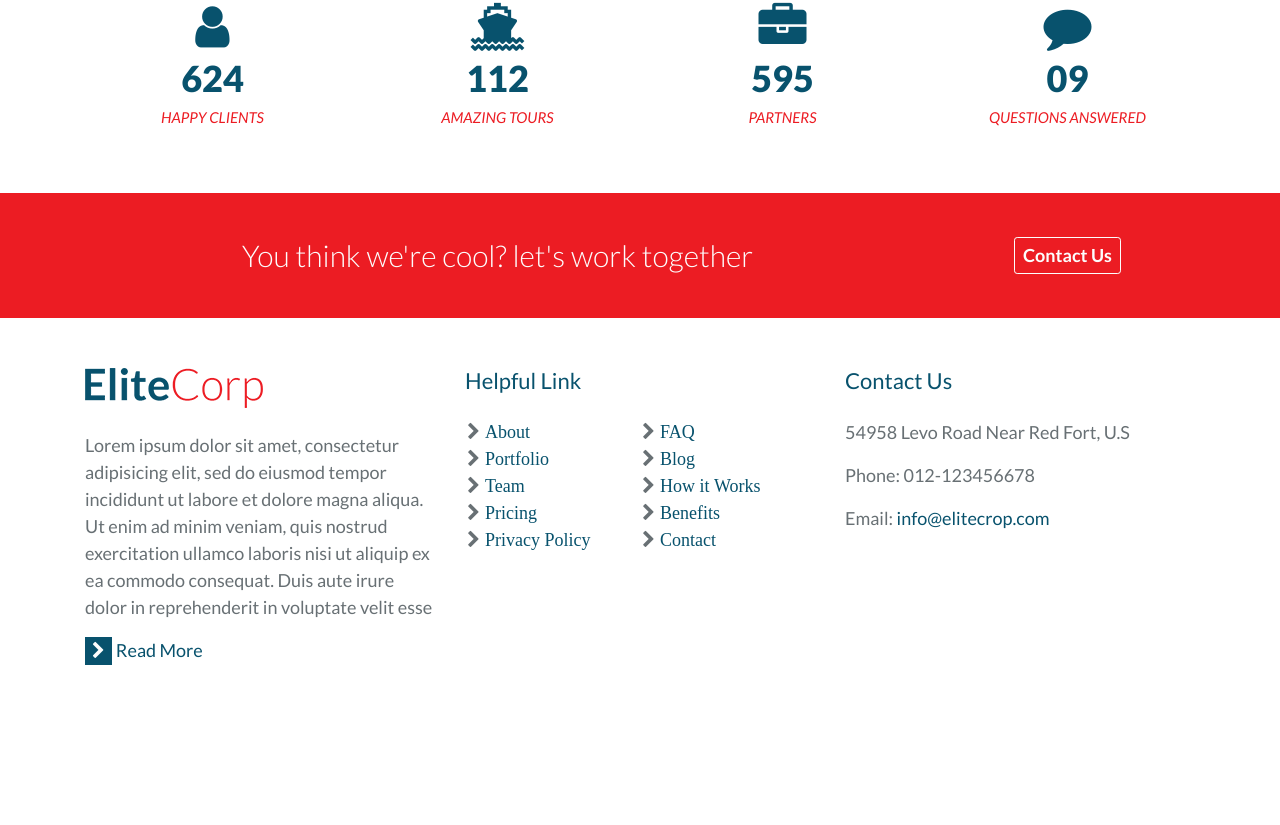
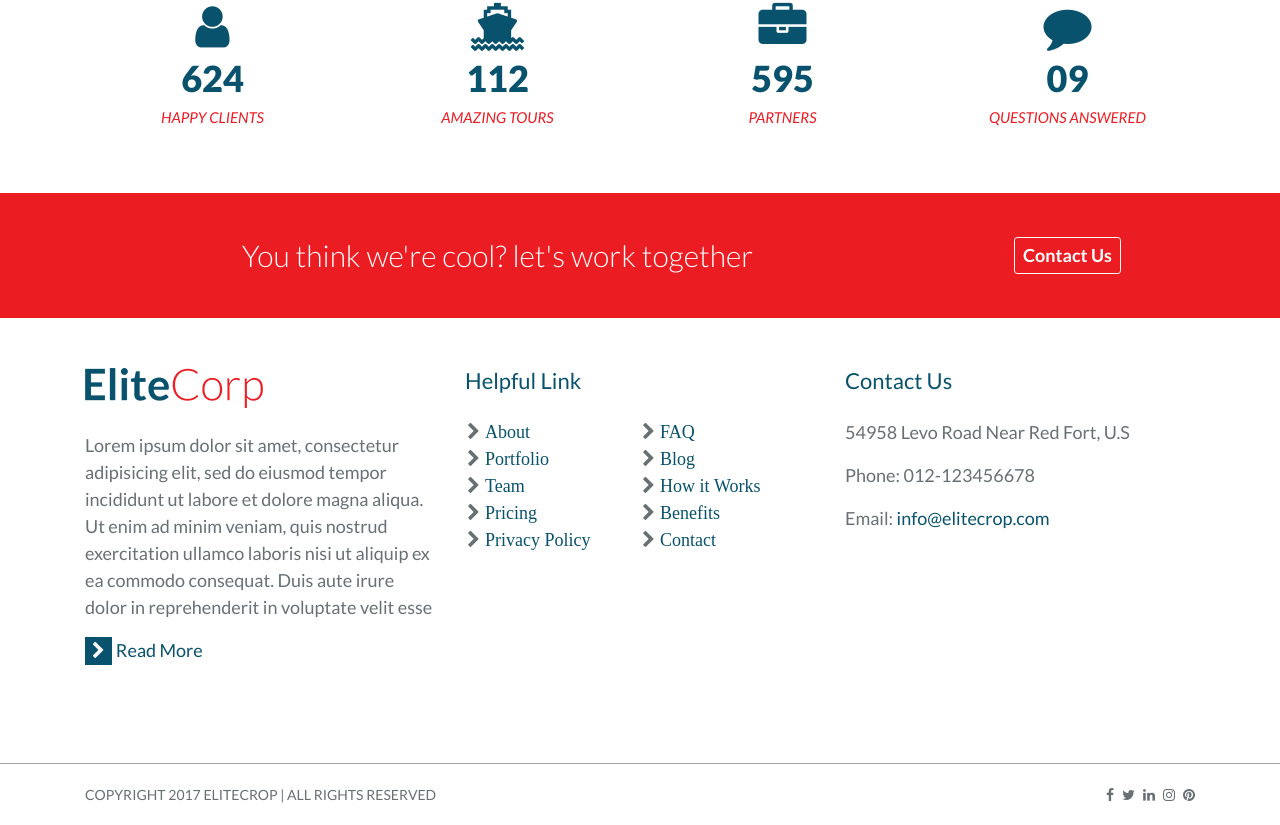
Before and after one commit to Mhmd-Tarek-Mhmd/EliteCrop-Template, a plain HTML site: page index.html in a window 1280 px wide. Shown: the part 5498-6323 px from the top of the page. Before the commit the page ends 6261 px from the top, so only its background shows below. Drawn offline with Linux system fonts and the light colour scheme.

Commit message:
Create Footer area

```diff
--- a/css/index.css
+++ b/css/index.css
@@ -432,3 +432,11 @@ header .carousel-text span {
 .contact .row:last-of-type p a {
   color: var(--secondary-color);
 }
+
+/* Footer area */
+footer {
+  color: #687074;
+  font-size: 14px;
+  padding: 20px 0;
+  border-top: 1px solid #a1a1a1;
+}
--- a/index.html
+++ b/index.html
@@ -668,6 +668,24 @@
         </div>
       </div>
     </main>
+
+    <!-- Footer area -->
+    <footer>
+      <div class="container">
+        <div class="row align-items-center">
+          <div class="col-8 text-uppercase">
+            Copyright 2017 EliteCrop | All rights reserved
+          </div>
+          <div class="col-4 d-flex justify-content-end">
+            <i class="fa fa-facebook mr-2" aria-hidden="true"></i>
+            <i class="fa fa-twitter mr-2" aria-hidden="true"></i>
+            <i class="fa fa-linkedin mr-2" aria-hidden="true"></i>
+            <i class="fa fa-instagram mr-2" aria-hidden="true"></i>
+            <i class="fa fa-pinterest" aria-hidden="true"></i>
+          </div>
+        </div>
+      </div>
+    </footer>
     <script src="js/jquery.min.js"></script>
     <script src="js/bootstrap.min.js"></script>
     <script>
```
